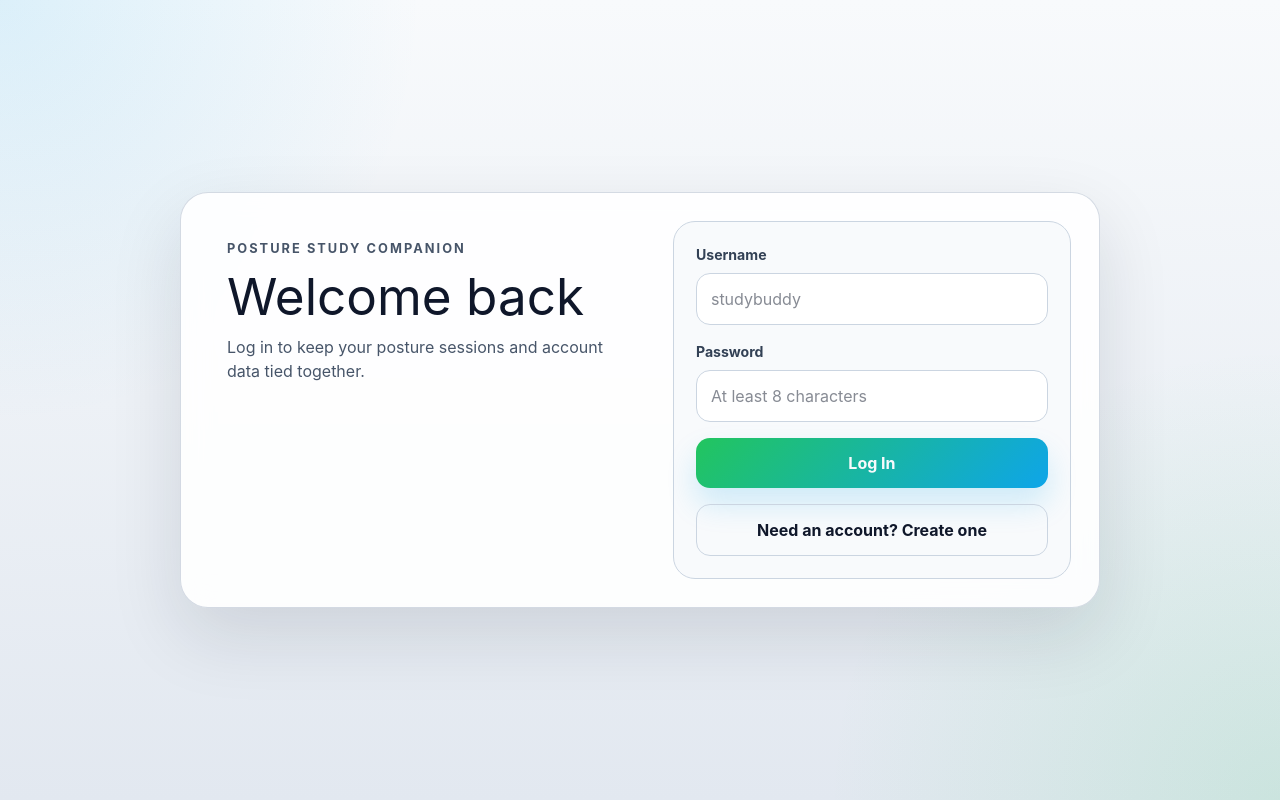
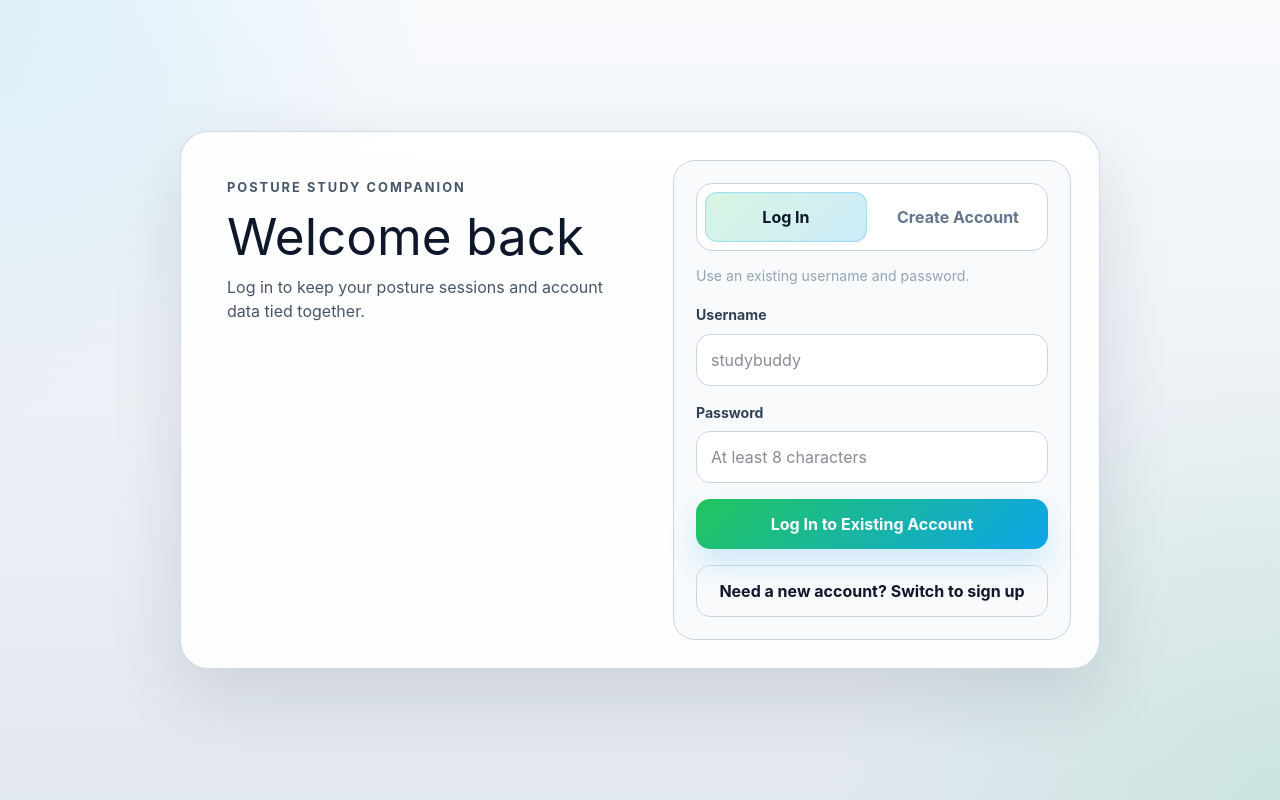
Before and after one commit to alexRB223/CSE_155_Project, a React (Vite) app in the folder posture-detector/src/renderer/: page / in a window 1280 px wide. Built offline with nearby package versions, Linux system fonts and the light colour scheme.

Commit message:
made login and signup more obvious, earlier error of adding account on accident

```diff
--- a/posture-detector/src/renderer/src/App.tsx
+++ b/posture-detector/src/renderer/src/App.tsx
@@ -170,6 +170,14 @@ function App(): React.JSX.Element {
     setSlouchStreak(0)
   }
 
+  const handleLogout = (): void => {
+    handleReset()
+    setShowSettings(false)
+    setAuthError('')
+    setAuthMode('login')
+    setCurrentUser(null)
+  }
+
   const handleToggleSettings = (): void => {
     setShowSettings((prev) => !prev)
   }
@@ -325,6 +333,35 @@ function App(): React.JSX.Element {
           </div>
 
           <form className="auth-form" onSubmit={handleAuthSubmit}>
+            <div className="auth-mode-toggle" aria-label="Authentication mode">
+              <button
+                className={`auth-mode-btn ${authMode === 'login' ? 'active' : ''}`}
+                type="button"
+                onClick={() => {
+                  setAuthError('')
+                  setAuthMode('login')
+                }}
+              >
+                Log In
+              </button>
+              <button
+                className={`auth-mode-btn ${authMode === 'signup' ? 'active' : ''}`}
+                type="button"
+                onClick={() => {
+                  setAuthError('')
+                  setAuthMode('signup')
+                }}
+              >
+                Create Account
+              </button>
+            </div>
+
+            <p className="auth-mode-note">
+              {authMode === 'login'
+                ? 'Use an existing username and password.'
+                : 'This creates a brand new account.'}
+            </p>
+
             <label className="auth-field">
               <span>Username</span>
               <input
@@ -373,8 +410,8 @@ function App(): React.JSX.Element {
                   ? 'Logging in...'
                   : 'Creating account...'
                 : authMode === 'login'
-                  ? 'Log In'
-                  : 'Sign Up'}
+                  ? 'Log In to Existing Account'
+                  : 'Create New Account'}
             </button>
 
             <button
@@ -386,8 +423,8 @@ function App(): React.JSX.Element {
               }}
             >
               {authMode === 'login'
-                ? 'Need an account? Create one'
-                : 'Already have an account? Log in'}
+                ? 'Need a new account? Switch to sign up'
+                : 'Already have an account? Switch to log in'}
             </button>
           </form>
         </section>
@@ -398,9 +435,16 @@ function App(): React.JSX.Element {
   return (
     <div className="app-shell">
       <header className="app-header">
-        <h1>Posture Study Companion</h1>
-        <p>Desktop dashboard prototype for posture monitoring during study sessions.</p>
-        <p>Signed in as {currentUser.username}</p>
+        <div className="app-header-row">
+          <div>
+            <h1>Posture Study Companion</h1>
+            <p>Desktop dashboard prototype for posture monitoring during study sessions.</p>
+            <p>Signed in as {currentUser.username}</p>
+          </div>
+          <button className="header-action-btn" type="button" onClick={handleLogout}>
+            Log Out
+          </button>
+        </div>
       </header>
 
       <main className="dashboard">
--- a/posture-detector/src/renderer/src/assets/main.css
+++ b/posture-detector/src/renderer/src/assets/main.css
@@ -89,6 +89,41 @@ body {
   border: 1px solid rgba(51, 65, 85, 0.9);
 }
 
+.auth-mode-toggle {
+  display: grid;
+  grid-template-columns: repeat(2, minmax(0, 1fr));
+  gap: 10px;
+  padding: 8px;
+  border-radius: 16px;
+  background: rgba(15, 23, 42, 0.92);
+  border: 1px solid #334155;
+}
+
+.auth-mode-btn {
+  border: 1px solid transparent;
+  border-radius: 12px;
+  padding: 12px 14px;
+  background: transparent;
+  color: #94a3b8;
+  font: inherit;
+  font-weight: 700;
+  cursor: pointer;
+  transition: all 0.2s ease;
+}
+
+.auth-mode-btn.active {
+  background: linear-gradient(135deg, rgba(34, 197, 94, 0.18), rgba(14, 165, 233, 0.2));
+  border-color: rgba(56, 189, 248, 0.35);
+  color: #f8fafc;
+  box-shadow: inset 0 0 0 1px rgba(125, 211, 252, 0.14);
+}
+
+.auth-mode-note {
+  margin: -2px 0 2px;
+  font-size: 0.88rem;
+  color: #94a3b8;
+}
+
 .auth-field {
   display: grid;
   gap: 8px;
@@ -157,6 +192,13 @@ body {
   margin: 0 auto 24px auto;
 }
 
+.app-header-row {
+  display: flex;
+  align-items: flex-start;
+  justify-content: space-between;
+  gap: 16px;
+}
+
 .app-header h1 {
   margin: 0;
   font-size: 2rem;
@@ -165,6 +207,23 @@ body {
 .app-header p {
   margin-top: 8px;
   color: #94a3b8;
+}
+
+.header-action-btn {
+  border: 1px solid #334155;
+  border-radius: 12px;
+  padding: 10px 16px;
+  background: rgba(15, 23, 42, 0.92);
+  color: #e2e8f0;
+  font: inherit;
+  font-weight: 700;
+  cursor: pointer;
+  transition: all 0.2s ease;
+}
+
+.header-action-btn:hover {
+  border-color: #38bdf8;
+  transform: translateY(-1px);
 }
 
 .backend-status {
@@ -542,6 +601,10 @@ input:checked + .toggle-slider:before {
     grid-template-columns: 1fr;
     padding: 20px;
   }
+
+  .app-header-row {
+    flex-direction: column;
+  }
 }
 
 /* Settings Modal Overlay */
@@ -780,6 +843,20 @@ input:checked + .toggle-slider:before {
   border-color: #cbd5e1;
 }
 
+:root[data-theme='light'] .auth-mode-toggle {
+  background: rgba(255, 255, 255, 0.98);
+  border-color: #cbd5e1;
+}
+
+:root[data-theme='light'] .auth-mode-btn {
+  color: #64748b;
+}
+
+:root[data-theme='light'] .auth-mode-btn.active {
+  color: #0f172a;
+  border-color: rgba(14, 165, 233, 0.24);
+}
+
 :root[data-theme='light'] .auth-field span {
   color: #334155;
 }
@@ -793,6 +870,12 @@ input:checked + .toggle-slider:before {
 :root[data-theme='light'] .auth-switch {
   color: #0f172a;
   border-color: #cbd5e1;
+}
+
+:root[data-theme='light'] .header-action-btn {
+  background: rgba(255, 255, 255, 0.96);
+  border-color: #cbd5e1;
+  color: #0f172a;
 }
 
 :root[data-theme='light'] .card {
```
